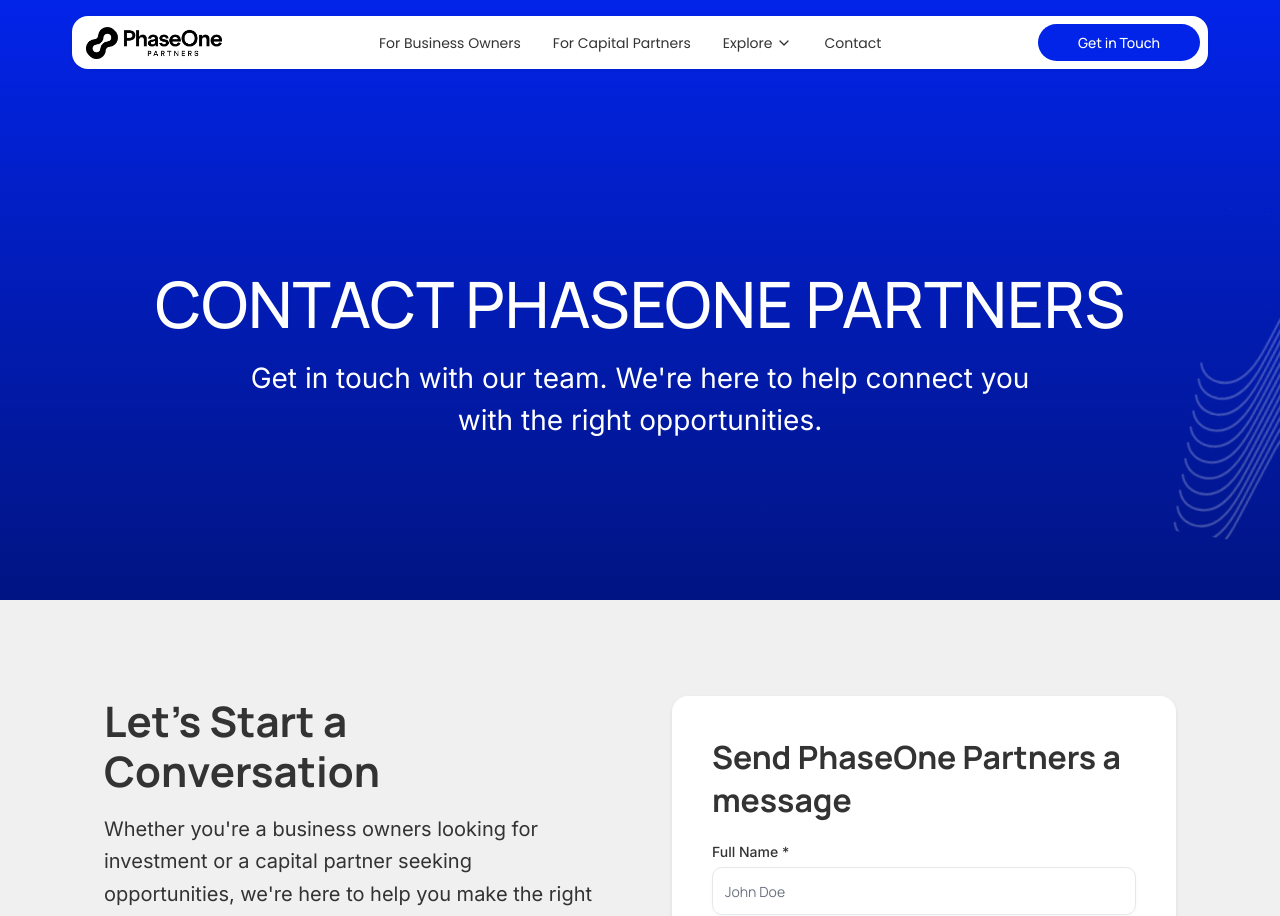
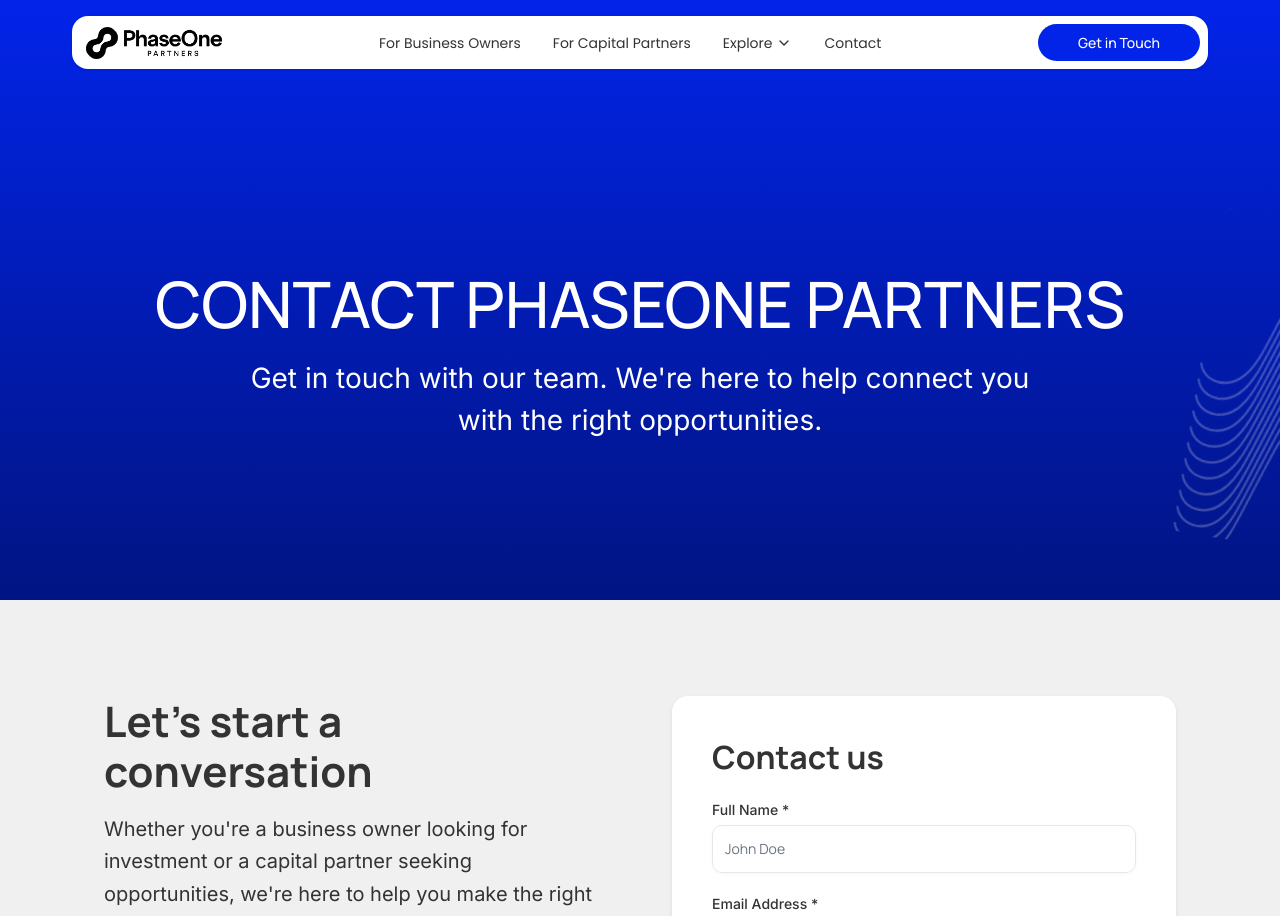
Before and after one commit to Haseeb-WebDeveloper/Phase-One-Partner, a Next.js app: page /contact in a window 1280 px wide. Shown: the top 916 px of the page. Built offline with nearby package versions, Linux system fonts and the light colour scheme.

Commit message:
feat: Add dedicated pages for founders and investors, new home page sections, and a contact form.

```diff
--- a/src/app/for-founders/page.tsx
+++ b/src/app/for-founders/page.tsx
@@ -257,7 +257,7 @@ export default function ForFounders() {
                 className="bg-[#0224e9] text-white hover:bg-[#0224e9]/90 rounded-full px-[22px] py-[10px] h-[44px] lg:h-[48px] text-[12px] lg:text-[18px] font-manrope font-medium"
                 asChild
               >
-                <Link href="#phases-of-deal">Learn How We Help</Link>
+                <Link href="#phases-of-deal">Learn how we help</Link>
               </Button>
             </div>
           </div>
--- a/src/app/for-investors/page.tsx
+++ b/src/app/for-investors/page.tsx
@@ -285,7 +285,7 @@ export default function Forinvestors() {
                 className="bg-[#0224e9] text-white hover:bg-[#0224e9]/90 rounded-full px-[22px] py-[10px] h-[44px] lg:h-[48px] text-[12px] lg:text-[18px] font-manrope font-medium"
                 asChild
               >
-                <Link href="#phases-of-deal">Learn How We Help</Link>
+                <Link href="#phases-of-deal">Learn how we help</Link>
               </Button>
             </div>
           </div>
--- a/src/components/pages/contact/contact-form-section.tsx
+++ b/src/components/pages/contact/contact-form-section.tsx
@@ -62,11 +62,11 @@ export default function ContactFormSection() {
             <div>
               <h2 className="text-3xl lg:text-[42px] font-manrope font-bold text-[#333333] mb-4">
                 {/* Use consistent black for headings */}
-                Let's Start a Conversation
+                Let's start a conversation
               </h2>
               <p className="text-lg lg:text-[20px] font-inter text-[#333333] leading-relaxed">
                 {/* Switched to text-[#333333] for body text */}
-                Whether you're a business owners looking for investment or a
+                Whether you're a business owner looking for investment or a
                 capital partner seeking opportunities, we're here to help you
                 make the right connections.
               </p>
@@ -112,7 +112,7 @@ export default function ContactFormSection() {
           {/* Contact Form */}
           <div className="bg-white rounded-2xl p-8 lg:p-10 shadow-lg">
             <h3 className="text-2xl lg:text-[32px] font-manrope font-bold text-[#333333] mb-6">
-              Send PhaseOne Partners a message
+              Contact us
             </h3>
 
             <form onSubmit={handleSubmit} className="space-y-6">
--- a/src/components/pages/founder/faq-section-founders.tsx
+++ b/src/components/pages/founder/faq-section-founders.tsx
@@ -29,7 +29,7 @@ export default function FAQSectionFounders() {
     },
     {
       id: 2,
-      question: "How is this different from when investment bankers, M and A advisors or business brokers have approached me in the past?",
+      question: "How is this different from when investment bankers, M&A advisors, or business brokers have approached me in the past?",
       answer: (
         <>
           <p>
--- a/src/components/pages/home/about.tsx
+++ b/src/components/pages/home/about.tsx
@@ -5,7 +5,7 @@ export default function About() {
   return (
     <div className="pb-32 pt-12 max-w-[1400px] mx-auto px-6 lg:px-16 w-full space-y-[6vw]">
       <h3 className="text-center font-inter tracking-wide text-pretty font-bold text-[20px] md:text-3xl lg:text-[40px] lg:tracking-tight lg:leading-[150%] leading-[160%] ">
-        <span className="text-primary">Independent by design.</span> <span className="text-primary">Aligned by intent.</span> We're not brokers chasing fees. We're <span className="text-primary">strategic partners</span> who connect <span className="text-primary">founders</span> and <span className="text-primary">capital partners</span> through <span className="text-primary">fit</span>, <span className="text-primary">clarity,</span> and <span className="text-primary">long‑term value</span>.
+        <span className="text-primary">Independent by design.</span> <span className="text-primary">Aligned by intent.</span> We are not brokers chasing fees. We are <span className="text-primary">strategic partners</span> connecting <span className="text-primary">founders</span> and <span className="text-primary">capital partners</span> through <span className="text-primary">fit</span>, <span className="text-primary">clarity,</span> and <span className="text-primary">long term value</span>.
       </h3>
     </div>
   );
--- a/src/components/pages/home/investor-founder.tsx
+++ b/src/components/pages/home/investor-founder.tsx
@@ -18,7 +18,7 @@ const sectionData = [
       "We don't just list your company and hope the right buyer comes along. We work with you to position the opportunity, find aligned capital partners, and manage the process all the way through.",
     features: [
       "Direct access to trusted capital partners",
-      "End-to-end support",
+      "End to end support",
       "Strategic preparation to frame your business correctly",
       "Respect for your timeline, privacy, and exit goals",
     ],
@@ -122,7 +122,7 @@ export default function InvestorFounder() {
                 <p>Origination</p>
                 <div className="relative inline-flex items-start">
                   <p className="bg-[#c0c8f9] rounded-l-lg px-2">
-                    Mean for You
+                    mean for you
                   </p>
                   <Image
                     src="/flag.svg"
--- a/src/components/pages/home/video.tsx
+++ b/src/components/pages/home/video.tsx
@@ -237,9 +237,7 @@ export default function HomeVideo() {
           <span className="text-[#0224E9] font-extrabold">
             right companies with the right capital
           </span>{" "}
-          through clarity and confidence. Time and again, we help partners
-          achieve better results through meticulous preparation and strategic
-          positioning
+          through clarity and confidence.
         </h3>
       </div>
     </section>
```
Also changed, not shown: founder-faqs.txt.
